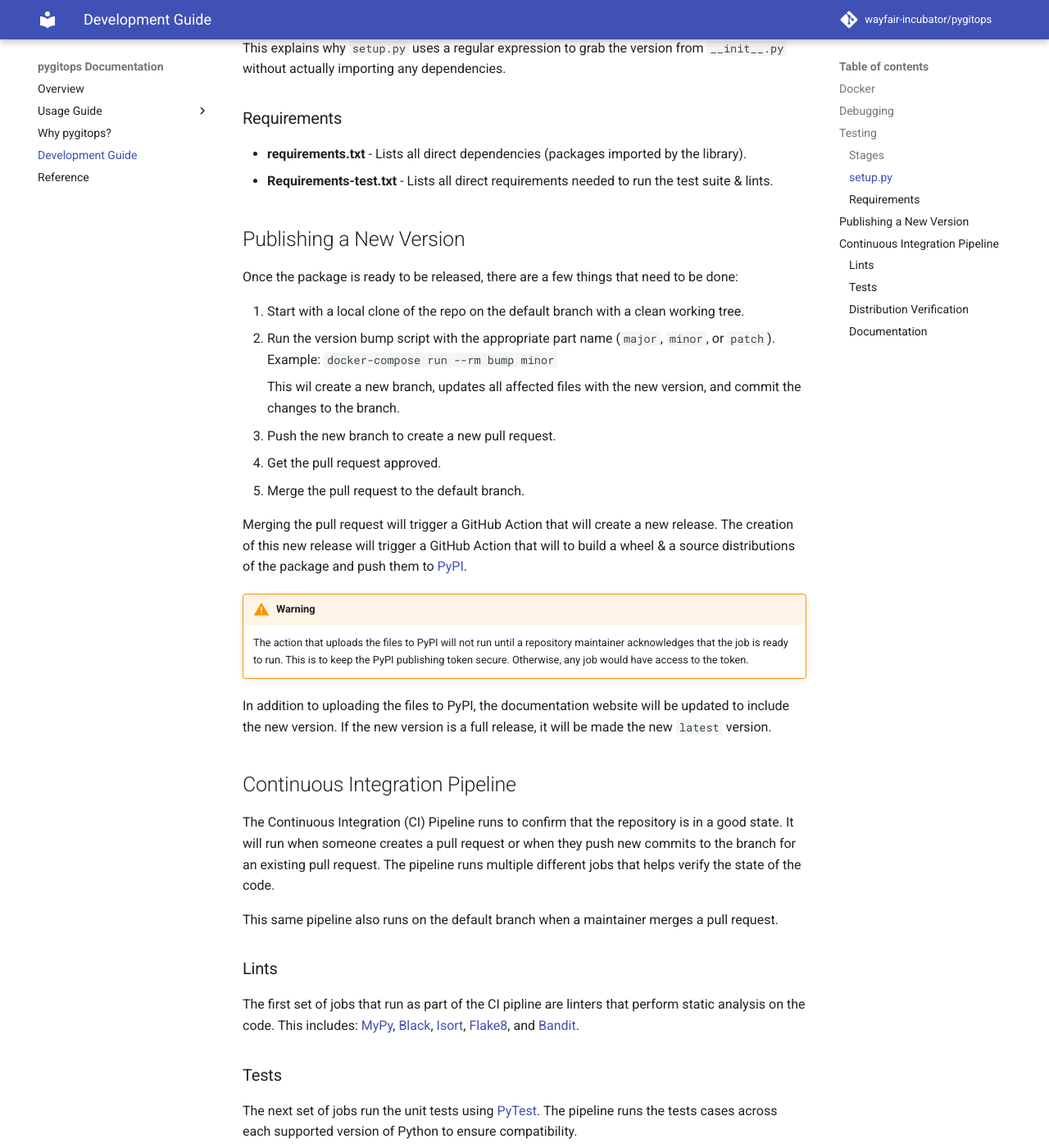
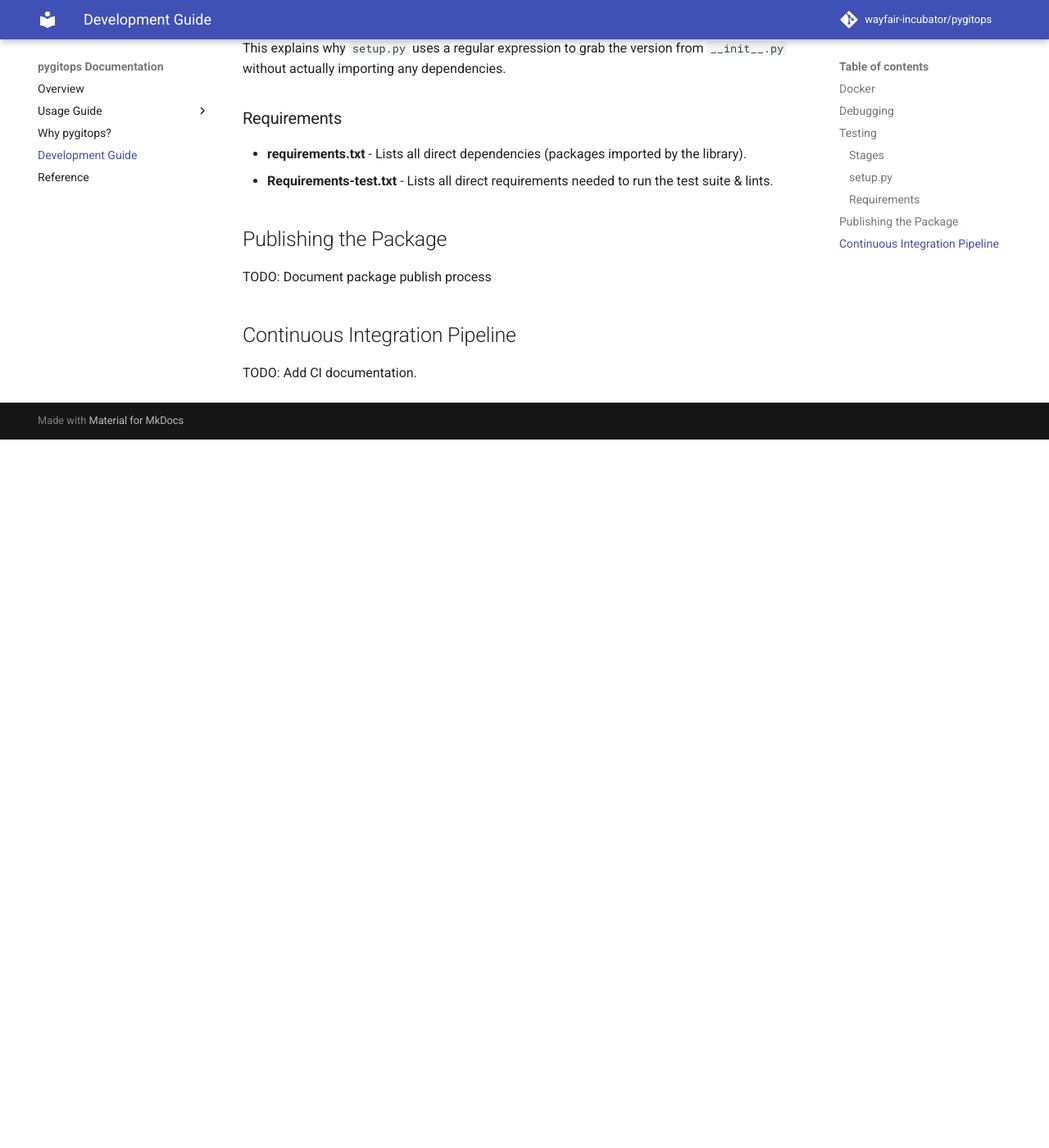
Before and after one commit to wayfair-incubator/pygitops, an MkDocs documentation site: the page built from docs/development-guide.md, in a window 1280 px wide and 1400 px high, scrolled down 2078 px. Shown: the whole window at 82% size. Built offline with MkDocs 1.6.1 and Material for MkDocs 9.7.7, drawn with Linux system fonts in a browser that asks for light colours; comment, search, counter and statistics services are not loaded; the version menu is left out; after the commit the page ends 2614 px from its top, so only the background shows below that; some of the changed text lies outside the part shown.

Commit message:
revert bump changes

```diff
--- a/docs/development-guide.md
+++ b/docs/development-guide.md
@@ -86,69 +86,13 @@ grab the version from `__init__.py` without actually importing any dependencies.
 * **requirements.txt** - Lists all direct dependencies (packages imported by the library).
 * **Requirements-test.txt** - Lists all direct requirements needed to run the test suite & lints.
 
-## Publishing a New Version
+## Publishing the Package
 
-Once the package is ready to be released, there are a few things that need to be done:
-
-1. Start with a local clone of the repo on the default branch with a clean working tree.
-2. Run the version bump script with the appropriate part name (`major`, `minor`, or `patch`).
-    Example: `docker-compose run --rm bump minor`
-
-    This wil create a new branch, updates all affected files with the new version, and commit the changes to the branch.
-
-3. Push the new branch to create a new pull request.
-4. Get the pull request approved.
-5. Merge the pull request to the default branch.
-
-Merging the pull request will trigger a GitHub Action that will create a new release. The creation of this new
-release will trigger a GitHub Action that will to build a wheel & a source distributions of the package and push them to
-[PyPI][pypi].
-
-!!! warning
-    The action that uploads the files to PyPI will not run until a repository maintainer acknowledges that the job is
-    ready to run. This is to keep the PyPI publishing token secure. Otherwise, any job would have access to the token.
-
-In addition to uploading the files to PyPI, the documentation website will be updated to include the new version. If the
-new version is a full release, it will be made the new `latest` version.
+TODO: Document package publish process
 
 ## Continuous Integration Pipeline
 
-The Continuous Integration (CI) Pipeline runs to confirm that the repository is in a good state. It will run when
-someone creates a pull request or when they push new commits to the branch for an existing pull request. The pipeline
-runs multiple different jobs that helps verify the state of the code.
-
-This same pipeline also runs on the default branch when a maintainer merges a pull request.
-
-### Lints
-
-The first set of jobs that run as part of the CI pipline are linters that perform static analysis on the code. This
-includes: [MyPy][mypy-docs], [Black][black-docs], [Isort][isort-docs], [Flake8][flake8-docs], and [Bandit][bandit-docs].
-
-### Tests
-
-The next set of jobs run the unit tests using [PyTest][pytest-docs]. The pipeline runs the tests cases across each
-supported version of Python to ensure compatibility.
-
-For each run of the test cases, the job will record the test results and code coverage information. The pipeline uploads
-the code coverage information to [CodeCov][codecov] to ensure that a pull request doesn't significantly reduce the total
-code coverage percentage or introduce a large amount of code that is untested.
-
-### Distribution Verification
-
-The next set of jobs build the wheel distribution, installs in into a virtual environment, and then runs Python to
-import the library version. This works as a smoke test to ensure that the library can be packaged correctly and used.
-The pipeline runs the tests cases across each supported version of Python to ensure compatibility.
-
-### Documentation
-
-The remaining jobs are all related to documentation.
-
-* A job runs each of the code examples that are used in the documentation to verify they produce the expected results.
-* A job builds the documentation in strict mode so that it will fail if there are any errors. The job records the
-    generated files so that the documentation website can be viewed in its rendered form.
-* When the pipeline is running as a result of a maintainer merging a pull request to the default branch, a job runs that
-    publishes the current state of the documentation to as the `dev` version. This will allow users to view the state of
-    the documentation as it has changed since a maintainer published the `latest` version.
+TODO: Add CI documentation.
 
 [usage-guide]: usage-guide/fundamentals.md
 [code of conduct]: https://github.com/wayfair-incubator/pygitops/blob/main/CODE_OF_CONDUCT.md
@@ -164,5 +108,3 @@ The remaining jobs are all related to documentation.
 [isort-docs]: https://pycqa.github.io/isort/
 [flake8-docs]: http://flake8.pycqa.org/en/stable/
 [bandit-docs]: https://bandit.readthedocs.io/en/stable/
-[pypi]: https://pypi.org/project/pygitops/
-[codecov]: https://about.codecov.io/
--- a/requirements-test.txt
+++ b/requirements-test.txt
@@ -1,6 +1,5 @@
 bandit==1.7.0
 black==21.9b0
-bump2version==1.0.1
 flake8==3.9.2
 isort==5.9.3
 mypy==0.910
```
Also changed, not shown: docker-compose.yaml (+0 -11 lines), docs/index.md (+1 -1 lines), 1 other file.
